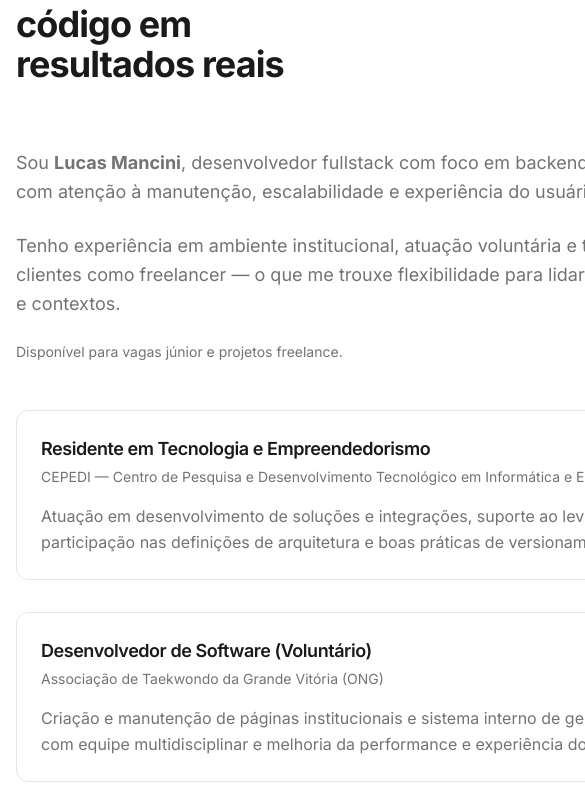
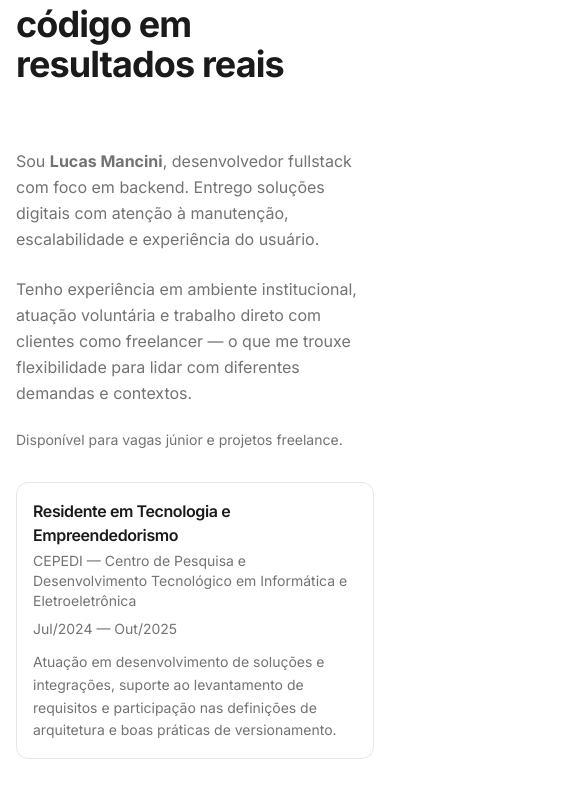
Before and after one commit to mancinilucas/my-portfolio, a React (Vite) app: page / in a window 390 px wide. Shown: the part 1044-1835 px from the top of the page, 585 px wide, since content can reach past the window. Built offline with nearby package versions, Linux system fonts and the light colour scheme; the HTML template or start-up script is replaced by a standard one.

Commit message:
add: About mobile version

```diff
--- a/src/components/About.tsx
+++ b/src/components/About.tsx
@@ -65,9 +65,9 @@ const About: React.FC = () => {
           </div>
 
           {/* Grid: stack until large screens to avoid tablet compression */}
-          <div className="grid lg:grid-cols-2 gap-12 pt-8">
+          <div className="grid lg:grid-cols-2 gap-8 lg:gap-12 pt-8">
             {/* Texto principal (sempre acima the timeline visually on stacked layouts) */}
-            <div className="space-y-6 text-lg text-muted-foreground leading-relaxed">
+            <div className="space-y-6 text-base md:text-lg text-muted-foreground leading-relaxed">
               <p className="text-left md:text-justify">
                 Sou <strong>Lucas Mancini</strong>, desenvolvedor fullstack com
                 foco em backend. Entrego soluções digitais com atenção à
@@ -86,7 +86,7 @@ const About: React.FC = () => {
             </div>
 
             {/* Timeline vertical (single column card stack) */}
-            <div className="relative">
+            <div className="relative pl-0 md:pl-8">
               {/* vertical line appears only on md+ */}
               <div className="hidden md:block absolute left-6 top-0 bottom-0 w-px bg-border" />
 
@@ -104,7 +104,7 @@ const About: React.FC = () => {
                       className="relative"
                     >
                       {/* marker: show only on md+ so mobile has no bullets */}
-                      <div className="hidden md:flex absolute left-0 md:left-[-1.25rem] top-6 items-center">
+                      <div className="hidden md:flex absolute left-[-2rem] top-6 items-center">
                         <span
                           className="flex h-3 w-3 rounded-full bg-primary ring-2 ring-card"
                           aria-hidden="true"
@@ -115,23 +115,23 @@ const About: React.FC = () => {
                       </div>
 
                       {/* Card: ensure no compression on tablet by not relying on negative left offsets */}
-                      <div className="p-6 rounded-lg bg-card border border-border shadow-card">
-                        <div className="flex items-start justify-between gap-4">
-                          <div className="min-w-0">
-                            <h3 className="font-semibold text-lg">
+                      <div className="p-4 md:p-6 rounded-lg bg-card border border-border shadow-card">
+                        <div className="flex flex-col sm:flex-row items-start justify-between gap-2 sm:gap-4">
+                          <div className="min-w-0 flex-1">
+                            <h3 className="font-semibold text-base md:text-lg">
                               {exp.role}
                             </h3>
-                            <p className="text-sm text-muted-foreground mt-1 truncate">
+                            <p className="text-sm text-muted-foreground mt-1 break-words">
                               {exp.company}
                             </p>
                           </div>
                           {/* Date: give a stable min-width but allow wrap if needed */}
-                          <div className="text-sm text-muted-foreground min-w-[92px] text-right break-words">
+                          <div className="text-sm text-muted-foreground sm:min-w-[92px] sm:text-right break-words">
                             {exp.period}
                           </div>
                         </div>
 
-                        <p className="mt-4 text-muted-foreground leading-relaxed text-left md:text-justify">
+                        <p className="mt-3 md:mt-4 text-sm md:text-base text-muted-foreground leading-relaxed text-left md:text-justify">
                           {exp.summary}
                         </p>
                       </div>
```
